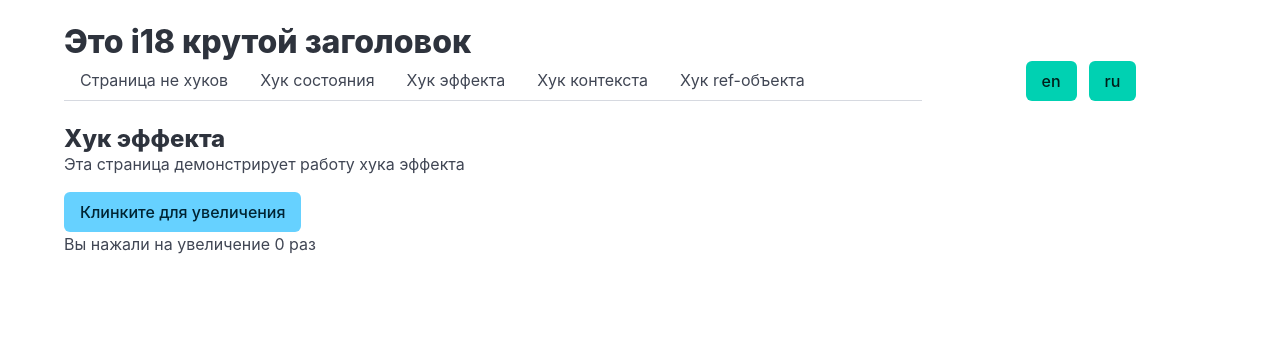
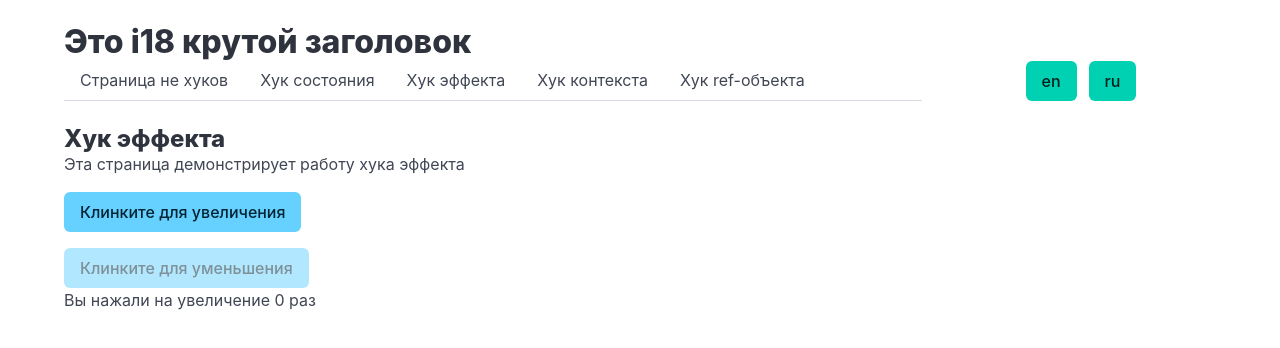
Before and after one commit to dmitryprogrammer/react-training, a React app: page /effect in a window 1280 px wide. Shown: the top 348 px of the page. Built offline with nearby package versions, Linux system fonts and the light colour scheme; the HTML template or start-up script is replaced by a standard one.

Commit message:
feat(effect): added decrease button, added disable flags for buttons.

```diff
--- a/src/pages/effect/effect.tsx
+++ b/src/pages/effect/effect.tsx
@@ -8,9 +8,13 @@ export function Effect() {
     8: "is-warning",
     15: "is-danger",
   };
+  const MAX_COUNT = 20;
+  const MIN_COUNT = 0;
   const {t} = useTranslation(null, {keyPrefix: "effectHook"});
   const [clickCount, setClickCount] = useState(0);
   const [increaseButtonClass, setIncreaseButtonClass] = useState("is-info");
+  const [disableIncBtn, setDisableIncBtn] = useState(false);
+  const [disableDeincBtn, setDisabledeincBtn] = useState(false);
 
   useEffect(() => {
     for (const buttonClass in buttonClasses) {
@@ -18,15 +22,22 @@ export function Effect() {
         setIncreaseButtonClass(buttonClasses[buttonClass]);
       }
     }
-  });
+    clickCount >= MAX_COUNT ? setDisableIncBtn(true) : setDisableIncBtn(false);
+    clickCount <= MIN_COUNT ? setDisabledeincBtn(true) : setDisabledeincBtn(false);
+  }, [clickCount]);
 
   return (
     <>
       <h2 className="title is-4">{t("title")}</h2>
       <p>{t("description")}</p>
       <div className="buttons mt-4">
-        <button className={"button " + increaseButtonClass}
-                onClick={() => setClickCount(clickCount + 1)}>{t("increaseButton")}
+        <button disabled={disableIncBtn} className={"button " + increaseButtonClass} onClick={() => setClickCount(clickCount + 1)}>
+          {t("increaseButton")}
+        </button>
+      </div>
+      <div className="buttons mt-4">
+        <button disabled={disableDeincBtn} className={"button " + increaseButtonClass} onClick={() => setClickCount(clickCount - 1)}>
+          {t("decreaseButton")}
         </button>
       </div>
 
```
